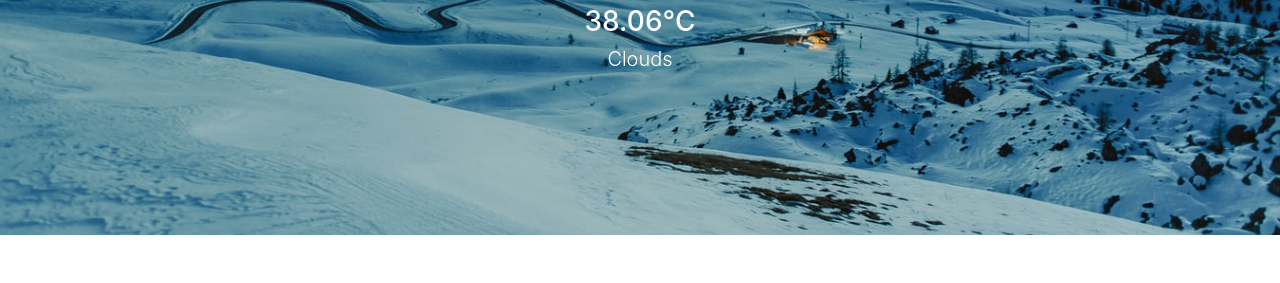
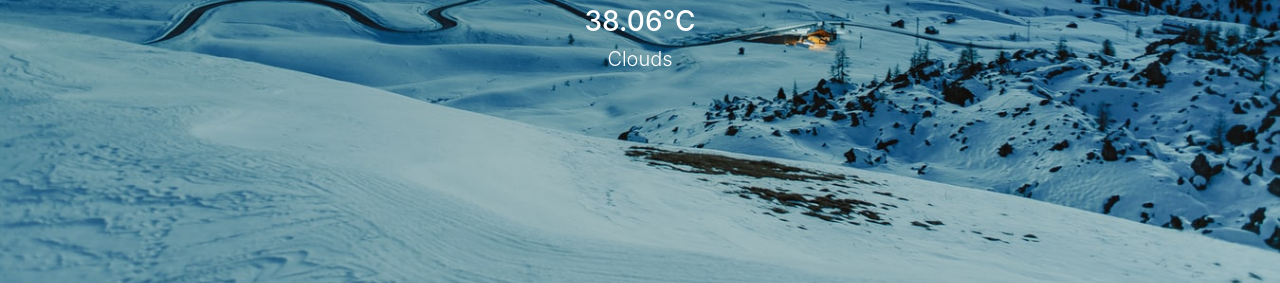
Before and after one commit to Saidul-M-Khan/Weather-Info, a plain HTML site: page index.html in a window 1280 px wide. Shown: the part 565-848 px from the top of the page. Before the commit the page ends 800 px from the top, so only its background shows below. Drawn offline with nearby package versions, Linux system fonts and the light colour scheme.

Commit message:
5th commit

```diff
--- a/index.html
+++ b/index.html
@@ -13,7 +13,7 @@
         body {
             background: url(images/bg-image.jpg) no-repeat;
             background-size: cover;
-            height: 91.5vh;
+            height: 100vh;
         }
     </style>
 </head>
```
